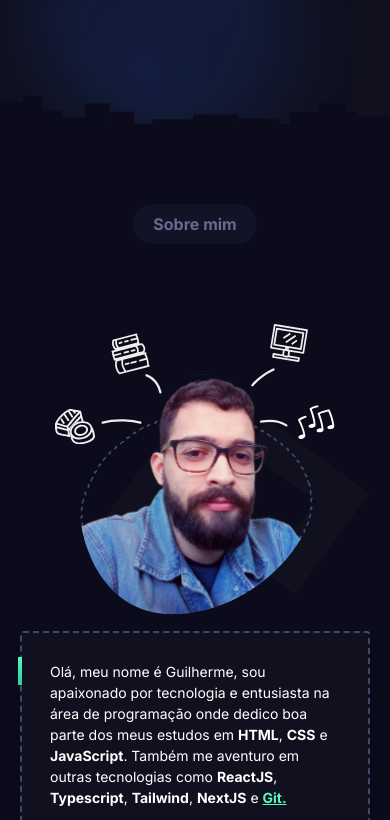
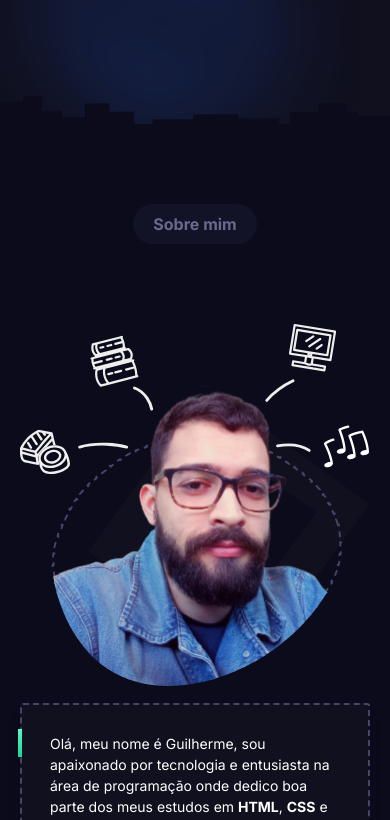
Before and after one commit to guisantoandre/devgui-portifolio, a Next.js app: page / in a window 390 px wide. Shown: the part 720-1540 px from the top of the page. Built offline with nearby package versions, Linux system fonts and the light colour scheme.

Commit message:
correção responsividade about-me section

```diff
--- a/components/about-me/about-me.tsx
+++ b/components/about-me/about-me.tsx
@@ -11,19 +11,15 @@ export function AboutMe() {
    return (
       <section
          id="about-me"
-         className="scroll-mt-36 bg-customblue-400 h-screen"
+         className="scroll-mt-36 bg-customblue-400 min-h-screen"
       >
-         <Container className="py-20 h-full flex flex-col items-center">
+         <Container className="py-20 min-h-screen flex flex-col items-center">
             <Title isBlue>Sobre mim</Title>
-            <div className="relative h-full grid grid-cols-1 gap-4 place-items-center mt-20 md:grid-cols-5 md:mt-0">
-               <div className="md:col-span-2 md:justify-self-start z-10">
-                  <Image
-                     src={meSvg}
-                     alt="Profile picture"
-                     className="max-[500px]:w-[80%] max-[500px]:m-auto"
-                  />
+            <div className="relative flex-1 grid grid-cols-1 gap-4 place-items-center mt-20 md:grid-cols-3 md:mt-0">
+               <div className="md:col-span-1 md:justify-self-start z-10">
+                  <Image src={meSvg} alt="Profile picture" />
                </div>
-               <div className="relative bg-customblue-300 border-[2px] border-customblue-100 border-dashed rounded-[3px] p-7 shadow-lg md:col-span-3 before:block before:w-[4px] before:h-7 before:bg-gradient-to-b before:from-customgreen-100 before:to-customgreen-200 before:absolute before:top-6 before:-left-1 z-10">
+               <div className="relative bg-customblue-300 border-[2px] border-customblue-100 border-dashed rounded-[3px] p-7 shadow-lg md:col-span-2 before:block before:w-[4px] before:h-7 before:bg-gradient-to-b before:from-customgreen-100 before:to-customgreen-200 before:absolute before:top-6 before:-left-1 z-10">
                   <div className="leading-[1.5] text-sm md:text-base">
                      <p className="mb-4">
                         Olá, meu nome é Guilherme, sou apaixonado por tecnologia
```
